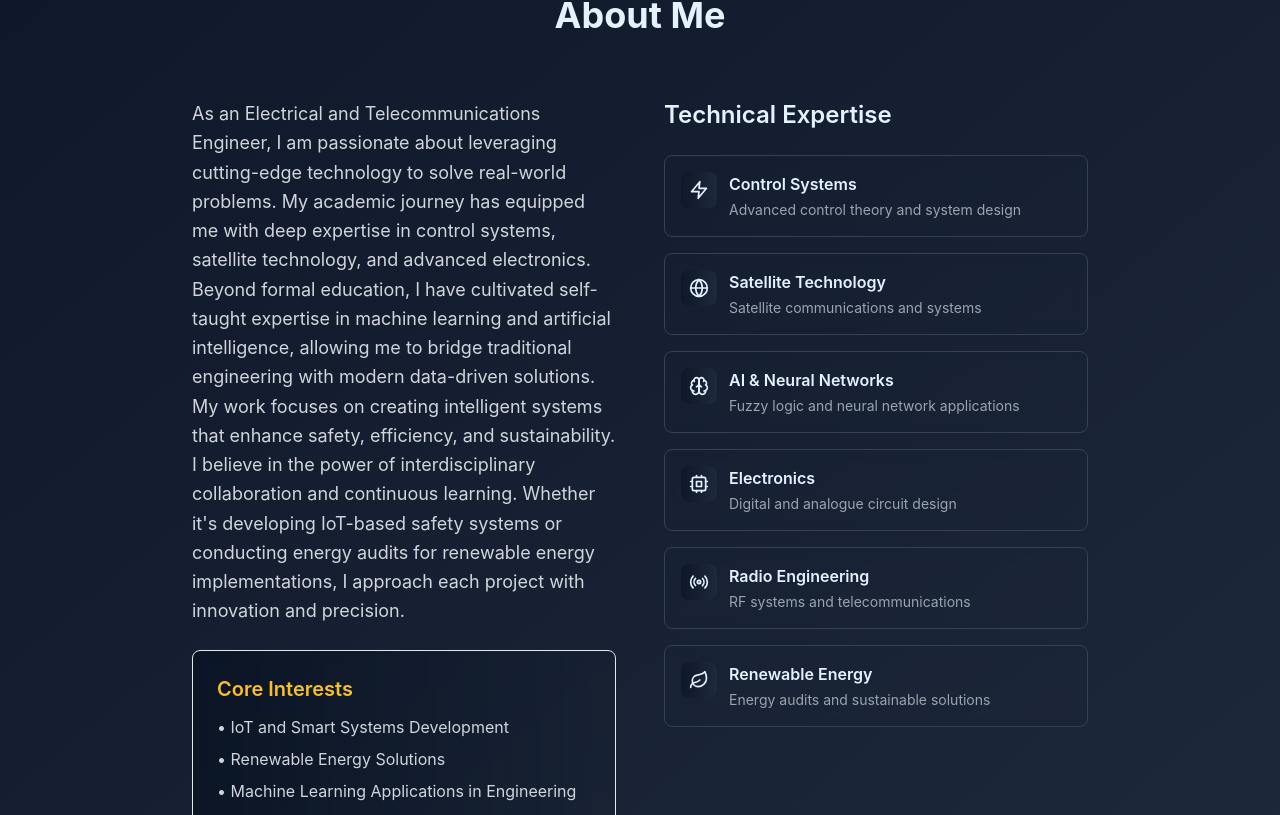
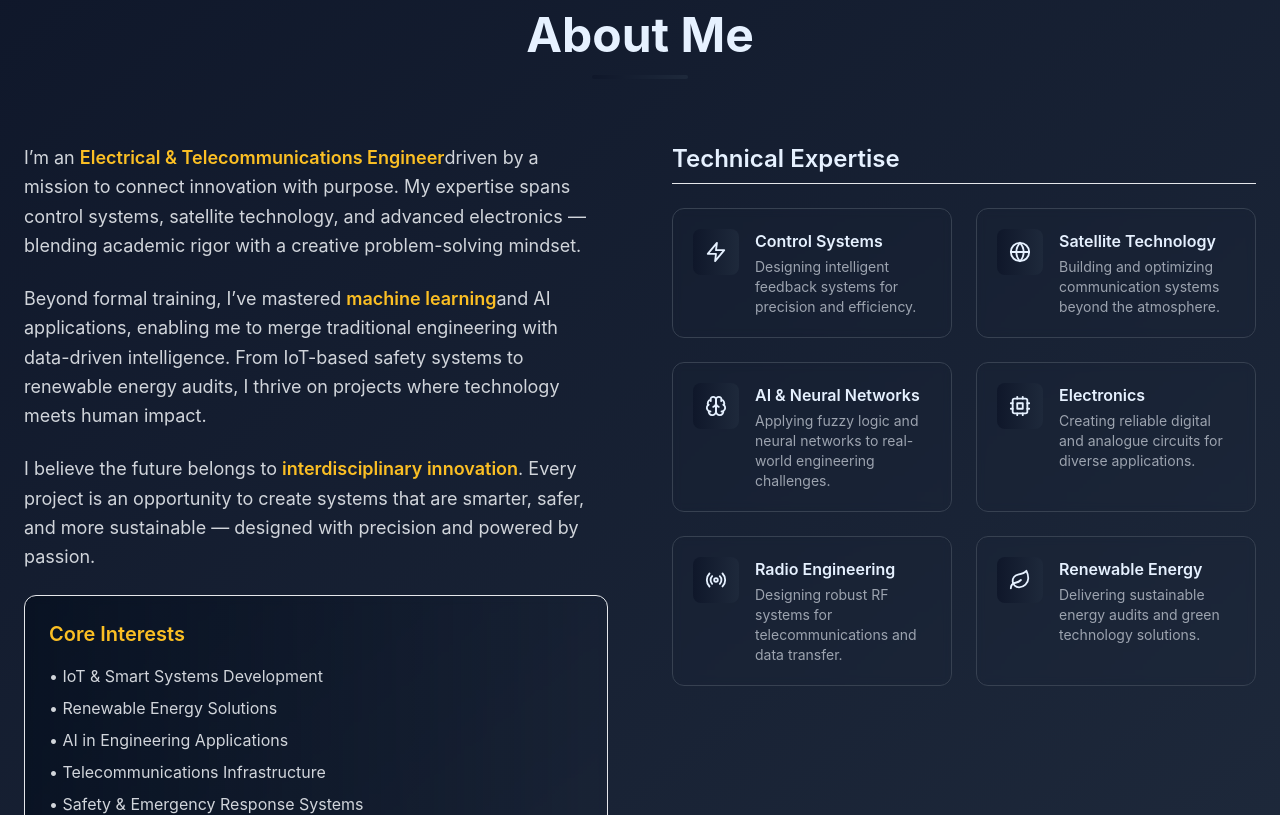
Before and after one commit to Abigael-Sila/Emmanuel-Ngetich, a React (Vite) app: page / in a window 1280 px wide. Shown: the part 885-1700 px from the top of the page. Built offline with nearby package versions, Linux system fonts and the light colour scheme.

Commit message:
new about

```diff
--- a/src/components/About.tsx
+++ b/src/components/About.tsx
@@ -2,69 +2,79 @@ import { Zap, Radio, Cpu, Brain, Globe, Leaf } from 'lucide-react';
 
 const About = () => {
   const skills = [
-    { icon: Zap, title: 'Control Systems', description: 'Advanced control theory and system design' },
-    { icon: Globe, title: 'Satellite Technology', description: 'Satellite communications and systems' },
-    { icon: Brain, title: 'AI & Neural Networks', description: 'Fuzzy logic and neural network applications' },
-    { icon: Cpu, title: 'Electronics', description: 'Digital and analogue circuit design' },
-    { icon: Radio, title: 'Radio Engineering', description: 'RF systems and telecommunications' },
-    { icon: Leaf, title: 'Renewable Energy', description: 'Energy audits and sustainable solutions' },
+    { icon: Zap, title: 'Control Systems', description: 'Designing intelligent feedback systems for precision and efficiency.' },
+    { icon: Globe, title: 'Satellite Technology', description: 'Building and optimizing communication systems beyond the atmosphere.' },
+    { icon: Brain, title: 'AI & Neural Networks', description: 'Applying fuzzy logic and neural networks to real-world engineering challenges.' },
+    { icon: Cpu, title: 'Electronics', description: 'Creating reliable digital and analogue circuits for diverse applications.' },
+    { icon: Radio, title: 'Radio Engineering', description: 'Designing robust RF systems for telecommunications and data transfer.' },
+    { icon: Leaf, title: 'Renewable Energy', description: 'Delivering sustainable energy audits and green technology solutions.' },
   ];
 
   return (
-    <section id="about" className="py-20 bg-gradient-to-br from-dark-navy to-darker-navy">
-      <div className="container mx-auto px-6">
-        <div className="max-w-4xl mx-auto">
-          <h2 className="text-4xl font-bold text-white text-center mb-16">
+    <section id="about" className="py-24 bg-gradient-to-br from-dark-navy to-darker-navy relative overflow-hidden">
+      {/* Decorative background glow */}
+      <div className="absolute inset-0">
+        <div className="absolute -top-40 -left-40 w-96 h-96 bg-gold-500/10 rounded-full blur-3xl"></div>
+        <div className="absolute bottom-0 right-0 w-[28rem] h-[28rem] bg-electric-blue/10 rounded-full blur-3xl"></div>
+      </div>
+
+      <div className="container mx-auto px-6 relative z-10">
+        <div className="max-w-5xl mx-auto text-center mb-16">
+          <h2 className="text-4xl md:text-5xl font-bold text-white mb-4 animate-fade-in-down">
             About Me
           </h2>
+          <div className="w-24 h-1 bg-gradient-to-r from-gold-400 to-electric-blue mx-auto rounded-full"></div>
+        </div>
 
-          <div className="grid lg:grid-cols-2 gap-12 items-start">
-            <div className="space-y-6">
-              <div className="prose prose-lg text-gray-300">
+        <div className="grid lg:grid-cols-2 gap-16 items-start">
+          {/* Bio section */}
+          <div className="space-y-6 animate-fade-in-left">
             <p className="text-lg leading-relaxed text-gray-300">
-                  As an Electrical and Telecommunications Engineer, I am passionate about leveraging
-                  cutting-edge technology to solve real-world problems. My academic journey has equipped
-                  me with deep expertise in control systems, satellite technology, and advanced electronics.
+              I’m an <span className="text-gold-400 font-semibold">Electrical & Telecommunications Engineer</span>
+              driven by a mission to connect innovation with purpose. My expertise spans control systems, satellite
+              technology, and advanced electronics — blending academic rigor with a creative problem-solving mindset.
             </p>
 
             <p className="text-lg leading-relaxed text-gray-300">
-                  Beyond formal education, I have cultivated self-taught expertise in machine learning
-                  and artificial intelligence, allowing me to bridge traditional engineering with modern
-                  data-driven solutions. My work focuses on creating intelligent systems that enhance
-                  safety, efficiency, and sustainability.
+              Beyond formal training, I’ve mastered <span className="text-gold-400 font-semibold">machine learning</span>
+              and AI applications, enabling me to merge traditional engineering with data-driven intelligence. From
+              IoT-based safety systems to renewable energy audits, I thrive on projects where technology meets human impact.
             </p>
 
             <p className="text-lg leading-relaxed text-gray-300">
-                  I believe in the power of interdisciplinary collaboration and continuous learning.
-                  Whether it's developing IoT-based safety systems or conducting energy audits for
-                  renewable energy implementations, I approach each project with innovation and precision.
+              I believe the future belongs to <span className="text-gold-400 font-semibold">interdisciplinary innovation</span>.
+              Every project is an opportunity to create systems that are smarter, safer, and more sustainable —
+              designed with precision and powered by passion.
             </p>
-              </div>
 
-              <div className="bg-gradient-to-r from-dark-navy/50 to-gold-900/20 p-6 rounded-lg border border-gold-500/20 backdrop-blur-sm">
-                <h3 className="text-xl font-semibold text-gold-400 mb-3">Core Interests</h3>
+            {/* Interests box */}
+            <div className="bg-gradient-to-r from-dark-navy/60 to-gold-900/10 p-6 rounded-xl border border-gold-500/30 backdrop-blur-sm hover:border-gold-400 transition-all duration-300 hover:shadow-lg hover:shadow-gold-500/20">
+              <h3 className="text-xl font-semibold text-gold-400 mb-4">Core Interests</h3>
               <ul className="space-y-2 text-gray-300">
-                  <li>• IoT and Smart Systems Development</li>
-                  <li>• Renewable Energy Solutions</li>
-                  <li>• Machine Learning Applications in Engineering</li>
-                  <li>• Telecommunications Infrastructure</li>
-                  <li>• Safety and Emergency Response Systems</li>
+                <li className="hover:text-gold-300 transition-colors duration-200">• IoT & Smart Systems Development</li>
+                <li className="hover:text-gold-300 transition-colors duration-200">• Renewable Energy Solutions</li>
+                <li className="hover:text-gold-300 transition-colors duration-200">• AI in Engineering Applications</li>
+                <li className="hover:text-gold-300 transition-colors duration-200">• Telecommunications Infrastructure</li>
+                <li className="hover:text-gold-300 transition-colors duration-200">• Safety & Emergency Response Systems</li>
               </ul>
             </div>
           </div>
 
-            <div className="space-y-6">
-              <h3 className="text-2xl font-semibold text-white mb-6">Technical Expertise</h3>
-
-              <div className="grid gap-4">
+          {/* Skills section */}
+          <div className="space-y-6 animate-fade-in-right">
+            <h3 className="text-2xl font-semibold text-white mb-6 border-b border-gold-500/30 pb-2">Technical Expertise</h3>
+            <div className="grid sm:grid-cols-2 gap-6">
               {skills.map((skill, index) => (
                 <div
                   key={index}
-                    className="bg-darker-navy/50 border border-gray-700 rounded-lg p-4 hover:shadow-lg hover:shadow-gold-500/10 hover:border-gold-400 transition-all duration-300 transform hover:-translate-y-1 backdrop-blur-sm"
+                  className="bg-darker-navy/60 border border-gray-700 rounded-xl p-5
+                             hover:shadow-xl hover:shadow-gold-500/10 hover:border-gold-400
+                             transition-all duration-300 transform hover:-translate-y-1
+                             backdrop-blur-sm group"
                 >
-                    <div className="flex items-start space-x-3">
-                      <div className="bg-gradient-to-r from-electric-blue to-gold-500 p-2 rounded-lg">
-                        <skill.icon className="text-white" size={20} />
+                  <div className="flex items-start space-x-4">
+                    <div className="bg-gradient-to-r from-electric-blue to-gold-500 p-3 rounded-lg transform group-hover:scale-110 transition-transform duration-300">
+                      <skill.icon className="text-white" size={22} />
                     </div>
                     <div>
                       <h4 className="font-semibold text-white mb-1">{skill.title}</h4>
@@ -77,7 +87,6 @@ const About = () => {
           </div>
         </div>
       </div>
-      </div>
     </section>
   );
 };
```
Lines whose indentation alone changed are shown as unchanged.
